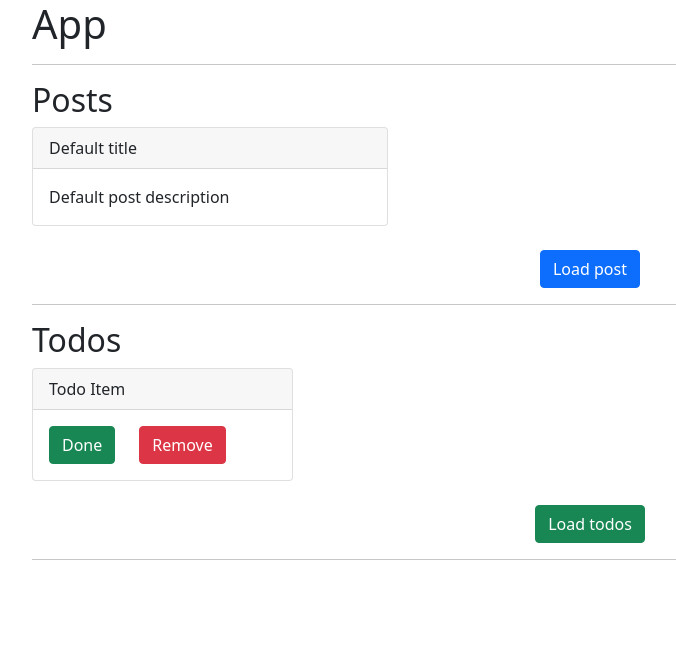
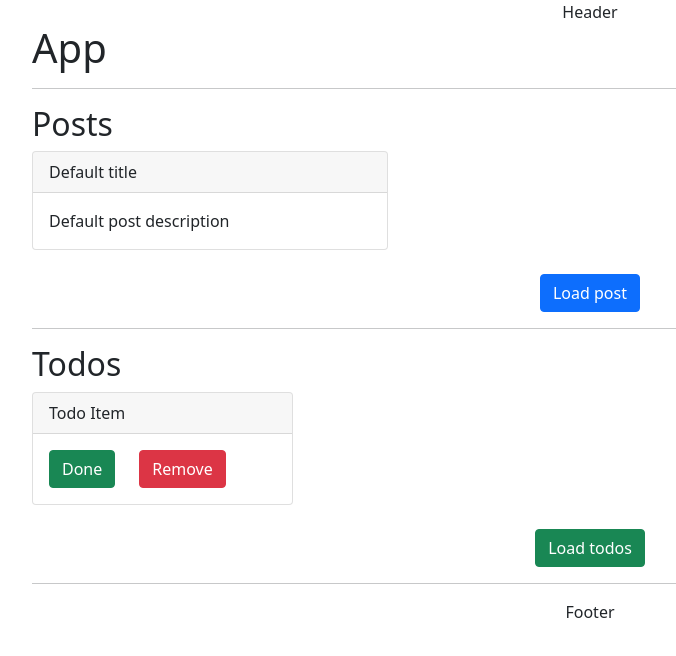
Before and after one commit to HodynskyiYK/Todo-App, a React (Create React App) app: page / in a window 1280 px wide. Shown: the top 656 px of the page, without its empty margins (50-726 px from the left). Built offline with nearby package versions, Linux system fonts and the light colour scheme.

Commit message:
update App.js, add header and footer

```diff
--- a/src/App.js
+++ b/src/App.js
@@ -5,6 +5,8 @@ import TodosList from "./components/TodosList";
 const App = () => {
 
     return (
+        <>
+            <header className="text-center">Header</header>
             <div className="container">
                 <h1>App</h1>
                 <hr />
@@ -13,6 +15,8 @@ const App = () => {
                 <TodosList />
                 <hr/>
             </div>
+            <footer className="text-center">Footer</footer>
+        </>
     );
 };
 
```
Lines whose indentation alone changed are shown as unchanged.
